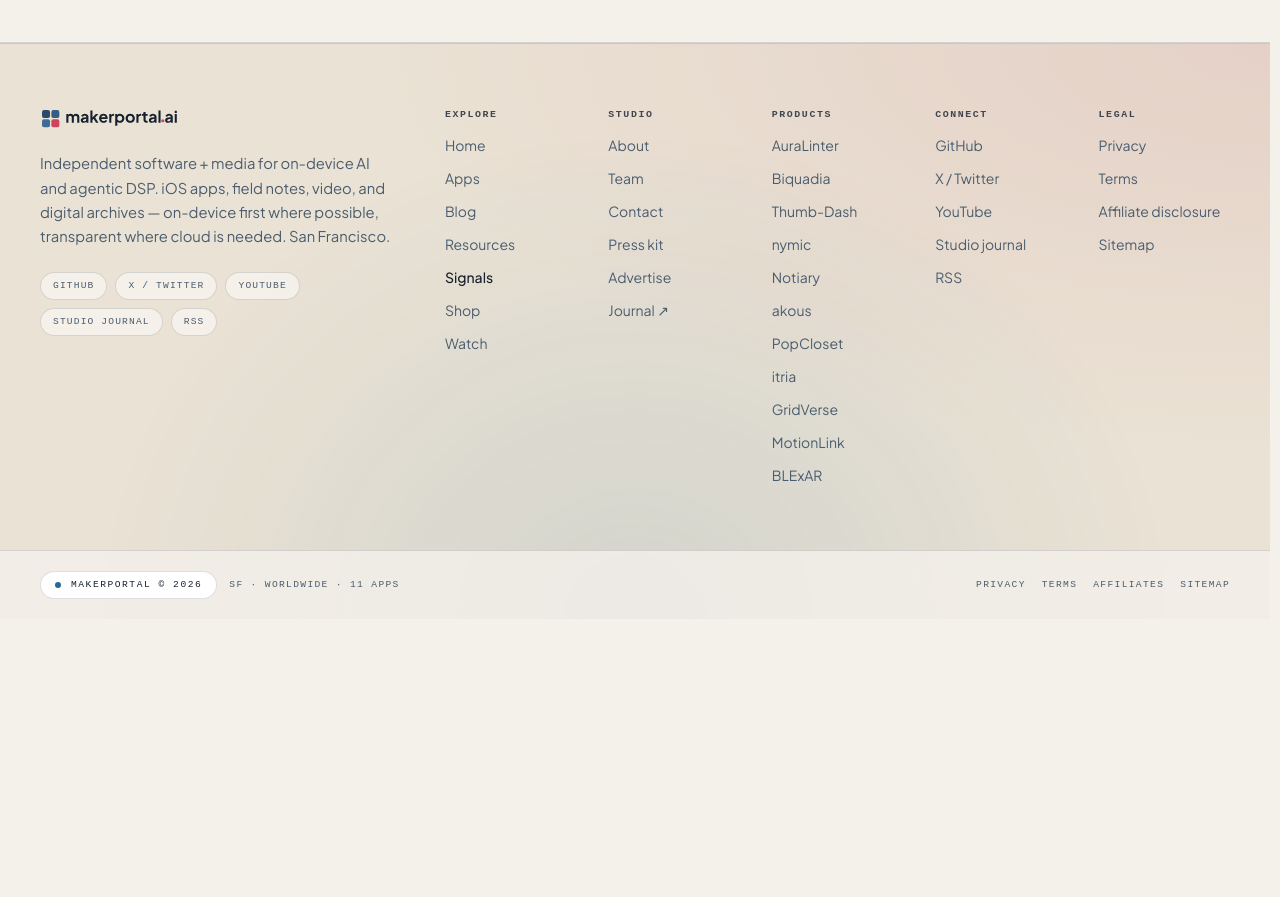
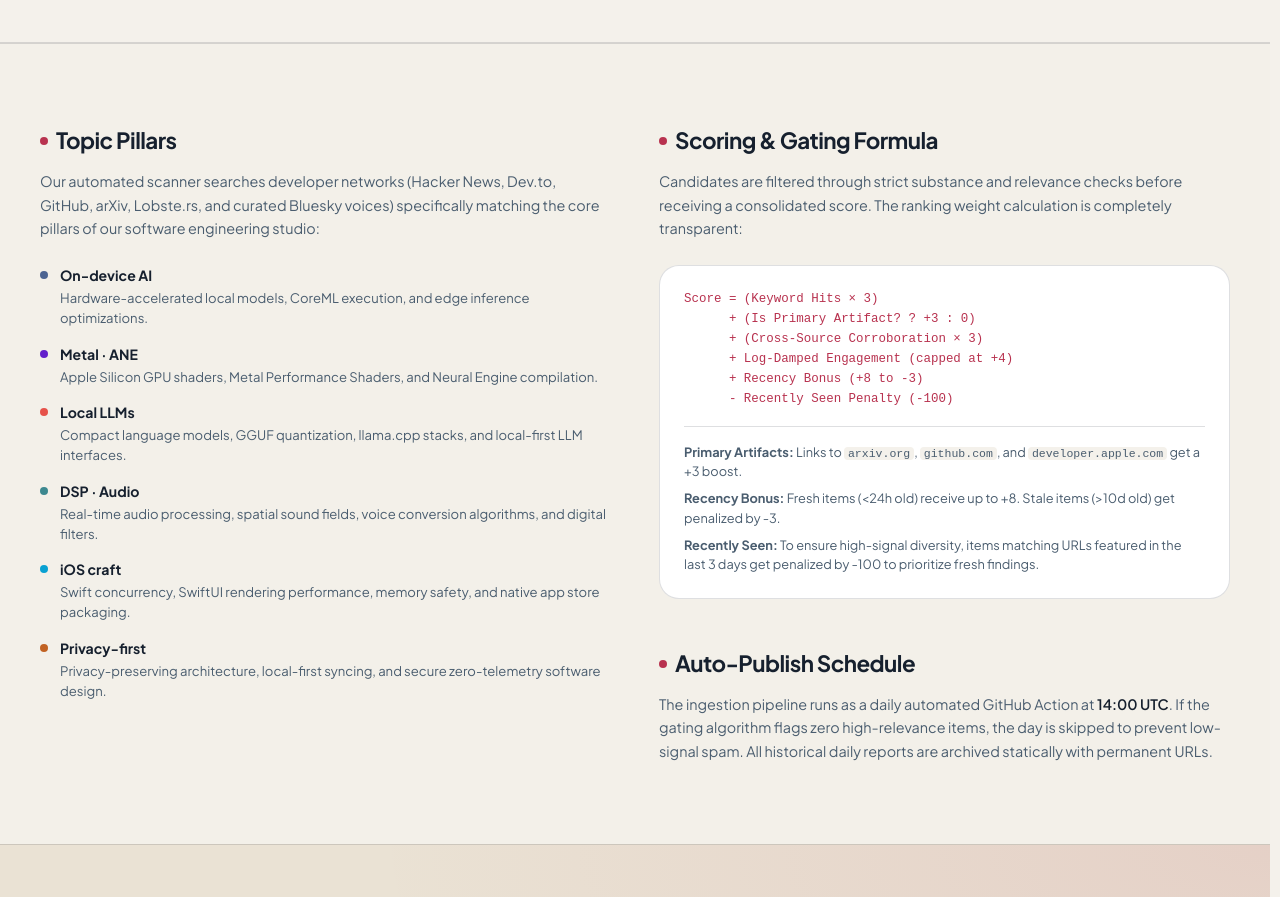
Before and after one commit to josh-hrisko/makerportal-hub, an Astro site: page /journal in a window 1280 px wide. Shown: the part 1900-2797 px from the top of the page. Before the commit the page ends 2519 px from the top, so only its background shows below. Built offline with nearby package versions, Linux system fonts and the light colour scheme; Astro itself is replaced by a stand-in of ours; some packages are replaced by stand-ins of ours; a web font is replaced by a local one.

Commit message:
fix: overhaul navigation to make active tab highlighting and cross-links fully deterministic and consistent

```diff
--- a/src/data/site-nav.ts
+++ b/src/data/site-nav.ts
@@ -169,16 +169,15 @@
         title: 'Archive',
         links: [
           { label: 'All scans', href: '/journal', description: 'Chronological backlog' },
-          { label: 'Latest signals', href: '/resources#gear', description: 'Trending gear picks' },
-          { label: 'Agent map', href: '/llms', description: 'Human + AI index' },
+          { label: 'Latest report', href: '/journal/latest', description: 'Trending scan results' },
         ],
       },
       {
         title: 'How it works',
         links: [
-          { label: 'Scoring', href: '/journal', description: 'Gating & ranking' },
-          { label: 'Pillars', href: '/resources#gear', description: '6 topic pillars' },
-          { label: 'Daily 14:00 UTC', href: '/journal', description: 'Auto-published' },
+          { label: 'Topic pillars', href: '/journal#pillars', description: '6 core focus areas' },
+          { label: 'Scoring formula', href: '/journal#scoring', description: 'Gating & ranking logic' },
+          { label: 'Daily schedule', href: '/journal#schedule', description: 'Auto-published 14:00 UTC' },
         ],
       },
     ],
@@ -205,7 +204,6 @@
       {
         title: 'Partners',
         links: [
-          { label: 'Affiliate picks', href: '/resources#gear', description: 'Gear we recommend' },
           { label: 'Advertise', href: '/advertise', description: 'Sponsor the hub' },
         ],
       },
--- a/src/layouts/Layout.astro
+++ b/src/layouts/Layout.astro
@@ -53,9 +53,15 @@
 };
 
 // Ownership: first claimant wins. Primary hrefs claimed first so they beat cross-links.
-// This ensures /advertise (which appears in Journal, Shop, About) is owned by only ONE primary (Journal first),
-// and /blog is owned by Journal, etc.
-const routeOwner = new Map<string, string>();
+// Pre-populated with manual mappings for shared or standalone sub-routes to ensure tab active state is deterministic.
+const routeOwner = new Map<string, string>([
+  ['/advertise', 'shop'],
+  ['/llms', 'resources'],
+  ['/playground', 'resources'],
+  ['/contact', 'studio'],
+  ['/press', 'studio'],
+  ['/team', 'studio'],
+]);
 for (const item of primaryNav) {
   const c = normalizeHref(item.href);
   if (c && !routeOwner.has(c)) routeOwner.set(c, item.id);
--- a/src/pages/journal/index.astro
+++ b/src/pages/journal/index.astro
@@ -238,6 +238,82 @@
     </div>
   </section>
 
+  {/* Explainer Section: Pillars, Gating, and Scoring */}
+  <section class="border-t border-border bg-elevated/10 py-16 sm:py-20" aria-labelledby="explainer-title">
+    <div class="mx-auto max-w-[88rem] px-5 sm:px-8 lg:px-10">
+      <h2 id="explainer-title" class="sr-only">How Signals Journal Works</h2>
+
+      <div class="grid gap-12 lg:grid-cols-2">
+        {/* Left Column: Pillars */}
+        <div id="pillars" class="scroll-mt-24">
+          <div class="flex items-center gap-2">
+            <span class="size-2 rounded-full bg-primary-cta"></span>
+            <h3 class="text-[clamp(1.15rem,2.2vw,1.4rem)] font-bold tracking-tight text-primary-text">Topic Pillars</h3>
+          </div>
+          <p class="mt-3 text-[0.9rem] leading-[1.65] text-muted-text">
+            Our automated scanner searches developer networks (Hacker News, Dev.to, GitHub, arXiv, Lobste.rs, and curated Bluesky voices) specifically matching the core pillars of our software engineering studio:
+          </p>
+          <ul class="mt-6 space-y-4">
+            {Object.entries(pillarMeta).map(([key, meta]) => (
+              <li class="flex gap-3">
+                <span class="mt-1.5 size-2 shrink-0 rounded-full" style={`background:${meta.color}`} aria-hidden="true"></span>
+                <div>
+                  <h4 class="text-[0.88rem] font-bold text-primary-text">{meta.label}</h4>
+                  <p class="mt-0.5 text-[0.82rem] leading-[1.5] text-muted-text">
+                    {key === 'on-device-ai' && 'Hardware-accelerated local models, CoreML execution, and edge inference optimizations.'}
+                    {key === 'metal-ane' && 'Apple Silicon GPU shaders, Metal Performance Shaders, and Neural Engine compilation.'}
+                    {key === 'local-llm' && 'Compact language models, GGUF quantization, llama.cpp stacks, and local-first LLM interfaces.'}
+                    {key === 'dsp-audio' && 'Real-time audio processing, spatial sound fields, voice conversion algorithms, and digital filters.'}
+                    {key === 'ios-craft' && 'Swift concurrency, SwiftUI rendering performance, memory safety, and native app store packaging.'}
+                    {key === 'privacy-arch' && 'Privacy-preserving architecture, local-first syncing, and secure zero-telemetry software design.'}
+                  </p>
+                </div>
+              </li>
+            ))}
+          </ul>
+        </div>
+
+        {/* Right Column: Scoring & Schedule */}
+        <div class="space-y-12">
+          <div id="scoring" class="scroll-mt-24">
+            <div class="flex items-center gap-2">
+              <span class="size-2 rounded-full bg-primary-cta"></span>
+              <h3 class="text-[clamp(1.15rem,2.2vw,1.4rem)] font-bold tracking-tight text-primary-text">Scoring & Gating Formula</h3>
+            </div>
+            <p class="mt-3 text-[0.9rem] leading-[1.65] text-muted-text">
+              Candidates are filtered through strict substance and relevance checks before receiving a consolidated score. The ranking weight calculation is completely transparent:
+            </p>
+            <div class="mt-6 rounded-[20px] border border-border bg-card-bg p-5 sm:p-6">
+              <div class="font-mono text-[0.78rem] text-primary-cta leading-[1.6]">
+                Score = (Keyword Hits &times; 3)<br />
+                &nbsp;&nbsp;&nbsp;&nbsp;&nbsp;&nbsp;+ (Is Primary Artifact? ? +3 : 0)<br />
+                &nbsp;&nbsp;&nbsp;&nbsp;&nbsp;&nbsp;+ (Cross-Source Corroboration &times; 3)<br />
+                &nbsp;&nbsp;&nbsp;&nbsp;&nbsp;&nbsp;+ Log-Damped Engagement (capped at +4)<br />
+                &nbsp;&nbsp;&nbsp;&nbsp;&nbsp;&nbsp;+ Recency Bonus (+8 to -3)<br />
+                &nbsp;&nbsp;&nbsp;&nbsp;&nbsp;&nbsp;- Recently Seen Penalty (-100)
+              </div>
+              <div class="mt-4 border-t border-border pt-4 space-y-2 text-[0.8rem] leading-[1.5] text-muted-text">
+                <p><strong>Primary Artifacts:</strong> Links to <code class="font-mono text-[0.72rem] bg-canvas px-1 rounded">arxiv.org</code>, <code class="font-mono text-[0.72rem] bg-canvas px-1 rounded">github.com</code>, and <code class="font-mono text-[0.72rem] bg-canvas px-1 rounded">developer.apple.com</code> get a +3 boost.</p>
+                <p><strong>Recency Bonus:</strong> Fresh items (&lt;24h old) receive up to +8. Stale items (&gt;10d old) get penalized by -3.</p>
+                <p><strong>Recently Seen:</strong> To ensure high-signal diversity, items matching URLs featured in the last 3 days get penalized by -100 to prioritize fresh findings.</p>
+              </div>
+            </div>
+          </div>
+
+          <div id="schedule" class="scroll-mt-24">
+            <div class="flex items-center gap-2">
+              <span class="size-2 rounded-full bg-primary-cta"></span>
+              <h3 class="text-[clamp(1.15rem,2.2vw,1.4rem)] font-bold tracking-tight text-primary-text">Auto-Publish Schedule</h3>
+            </div>
+            <p class="mt-3 text-[0.9rem] leading-[1.65] text-muted-text">
+              The ingestion pipeline runs as a daily automated GitHub Action at <strong class="font-semibold text-primary-text">14:00 UTC</strong>. If the gating algorithm flags zero high-relevance items, the day is skipped to prevent low-signal spam. All historical daily reports are archived statically with permanent URLs.
+            </p>
+          </div>
+        </div>
+      </div>
+    </div>
+  </section>
+
   <style>
     .line-clamp-2 {
       display: -webkit-box;
--- /dev/null
+++ b/src/pages/journal/latest.astro
@@ -0,0 +1,23 @@
+---
+import { getCollection } from 'astro:content';
+
+const journals = await getCollection('journal');
+// Sort journal entries descending by date/id
+const sorted = journals.sort((a, b) => b.id.localeCompare(a.id));
+const latestDate = sorted[0]?.id ?? '';
+---
+<!DOCTYPE html>
+<html lang="en">
+  <head>
+    <meta charset="utf-8" />
+    <title>Redirecting...</title>
+    <meta http-equiv="refresh" content={`0;url=/journal/${latestDate}`} />
+    <link rel="canonical" href={`/journal/${latestDate}`} />
+    <script is:inline define:vars={{ latestDate }}>
+      window.location.replace(`/journal/${latestDate}`);
+    </script>
+  </head>
+  <body>
+    <p>Redirecting to the latest report: <a href={`/journal/${latestDate}`}>{latestDate}</a>...</p>
+  </body>
+</html>
```
